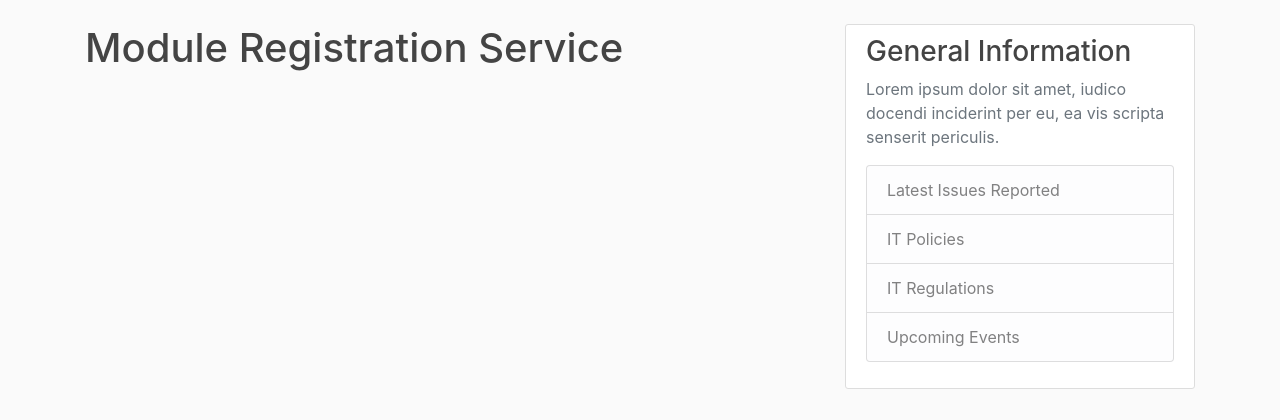
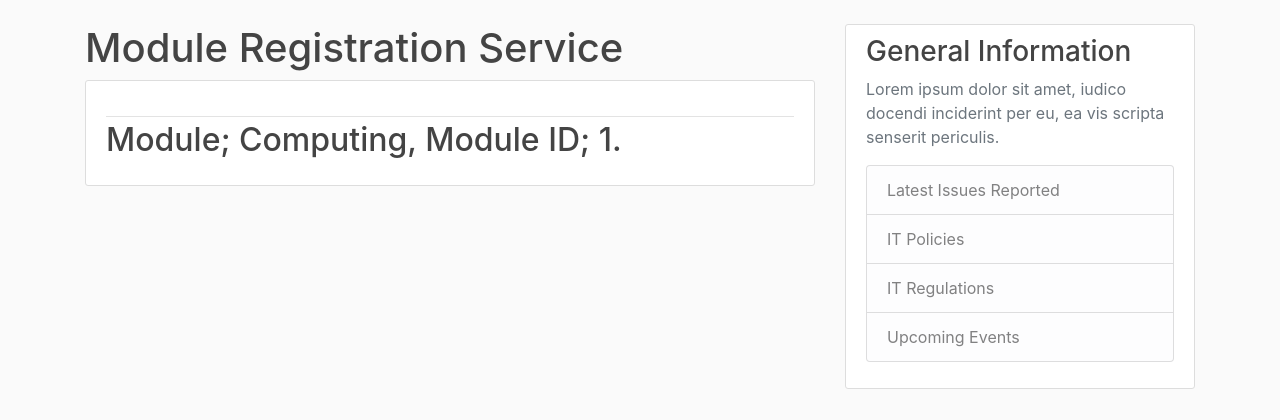
Before and after one commit to C1026327/dcbsAssignment, a Django app: page /modules in a window 1280 px wide. Shown: the part 56-476 px from the top of the page. Run offline with Django 5.2, Linux system fonts and the light colour scheme; data comes from the database, SQL or seed files in the repository; some libraries are stand-ins or nearby versions.

Commit message:
Models Working

```diff
--- a/ModuleRegistrationSystem/itregistration/templates/itregistration/modules.html
+++ b/ModuleRegistrationSystem/itregistration/templates/itregistration/modules.html
@@ -2,7 +2,7 @@
 {% block content %}
 <h1>Module Registration Service</h1>
 
-{% for module in module %}
+{% for module in modules %}
 <article class="media content-section">
     <div class="media-body">
         <div class="article-metadata">
```
Also changed, not shown: ModuleRegistrationSystem/db.sqlite3, ModuleRegistrationSystem/itregistration/migrations/0001_initial.py, ModuleRegistrationSystem/itregistration/migrations/0002_remove_module_type_course_registration.py (deleted), ModuleRegistrationSystem/itregistration/migrations/0003_remove_course_modules.py (deleted).
